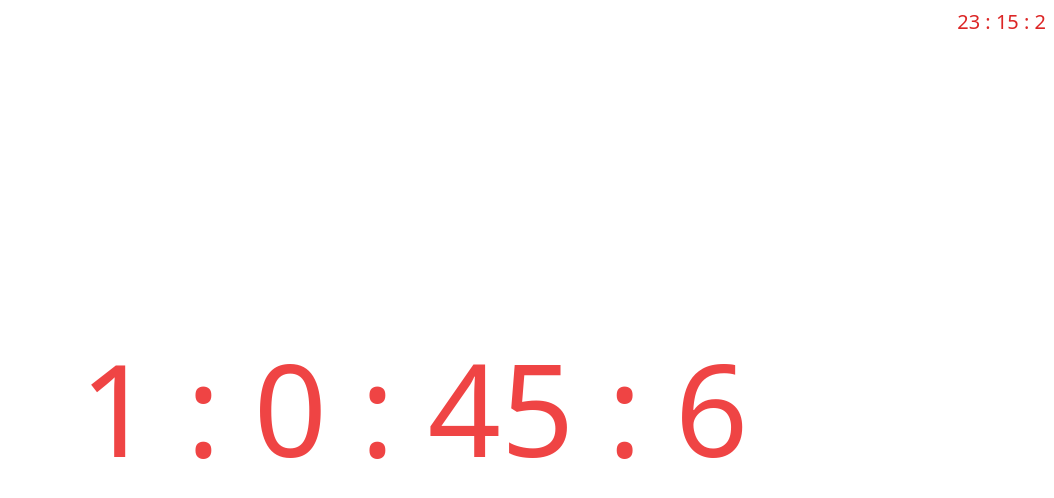
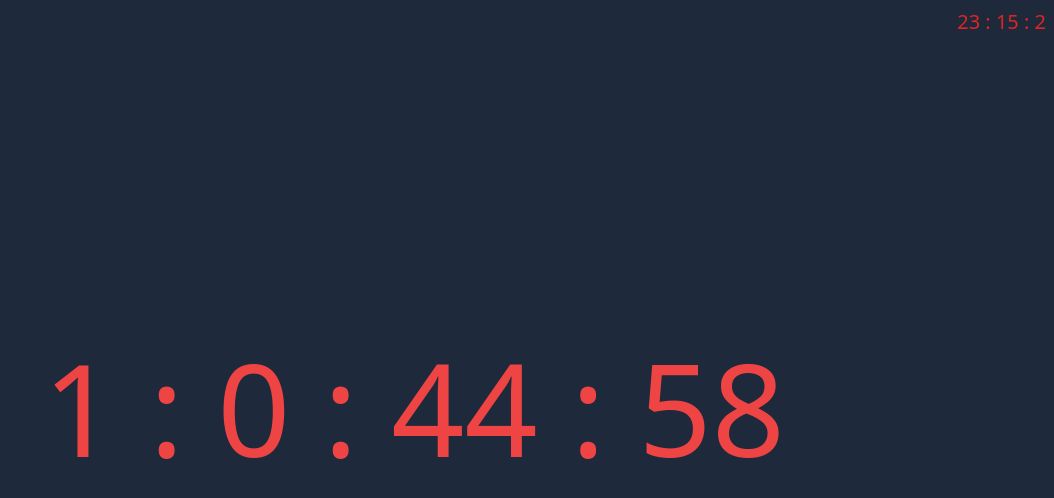
Before and after one commit to MikeBurton89/NewYearsEveCountdown, a SvelteKit app: page / in a window 1280 px wide. Shown: the top 498 px of the page, without its empty margins (226-1280 px from the left). Built offline with nearby package versions, Linux system fonts and the light colour scheme.

Commit message:
finished countdown

```diff
--- a/src/Countdown.svelte
+++ b/src/Countdown.svelte
@@ -1,27 +1,37 @@
 <script>
-	import { onMount } from "svelte";
-	let countdownDate = new Date('Jan 1, 2023 00:00:01').getTime();
-	let currentDate = new Date();
-    let dateForDistance = currentDate.getTime()
-    console.log(currentDate)
-	let distance = countdownDate - dateForDistance;
-    console.log(distance)
+	import { onMount } from 'svelte';
+	let countdownDate = new Date('Jan 1, 2023 00:00:00').getTime();
+	$: currentDate = new Date();
+	$: dateForDistance = currentDate.getTime();
+	console.log(currentDate);
+	$: distance = countdownDate - dateForDistance;
+	console.log(distance);
 
-	let days = Math.floor(distance / (1000 * 60 * 60 * 24));
-	let hours = Math.floor((distance % (1000 * 60 * 60 * 24)) / (1000 * 60 * 60));
-	let minutes = Math.floor((distance % (1000 * 60 * 60)) / (1000 * 60));
-	let seconds = Math.floor((distance % (1000 * 60)) / 1000);
+	$: days = Math.floor(distance / (1000 * 60 * 60 * 24));
+	$: hours = Math.floor((distance % (1000 * 60 * 60 * 24)) / (1000 * 60 * 60));
+	$: minutes = Math.floor((distance % (1000 * 60 * 60)) / (1000 * 60));
+	$: seconds = Math.floor((distance % (1000 * 60)) / 1000);
 
+	onMount(() => {
 		const interval = setInterval(() => {
 			currentDate = new Date();
 		}, 1000);
+	});
+	$: hh = hours < 10 ? `0${hours}` : hours
+	$: mm = minutes < 10 ? `0${minutes}` : minutes
+	$: ss = seconds < 10 ? `0${seconds}` : seconds
+
 
 </script>
 
 <div class="flex items-center justify-center h-screen">
-    {#if days < 1}
-    <h1 class="text-red-500 text-9xl">{`${hours} : ${minutes} : ${seconds}`}</h1>
-    {:else}
-    <h1 class="text-red-500 text-9xl">{`${days} : ${hours} : ${minutes} : ${seconds}`}</h1>
-    {/if}
+	{#if days < 1}
+		<h1 class="text-red-500 text-9xl">
+			{`${hh} : ${mm} : ${ss}`}
+		</h1>
+	{:else}
+		<h1 class="text-red-500 text-9xl">
+			{`${days} : ${hours} : ${mm} : ${ss}`}
+		</h1>
+	{/if}
 </div>
--- a/src/routes/+page.svelte
+++ b/src/routes/+page.svelte
@@ -1,6 +1,9 @@
 <script>
-    import Countdown from "../Countdown.svelte";
-    import ClockBar from "../ClockBar.svelte";
+	import Countdown from '../Countdown.svelte';
+	import ClockBar from '../ClockBar.svelte';
 </script>
-<ClockBar/>
-<Countdown/>
+
+<div class='bg-slate-800'>
+	<ClockBar />
+	<Countdown />
+</div>
```
